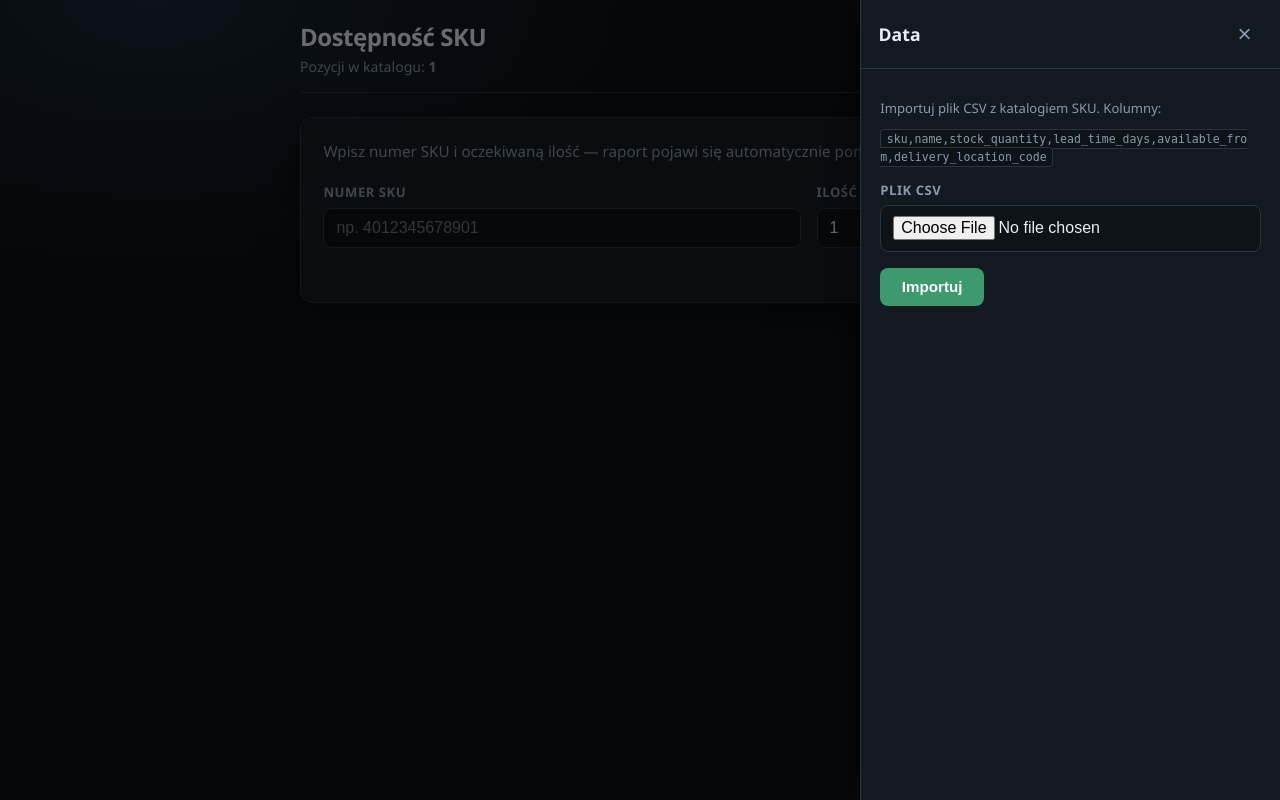
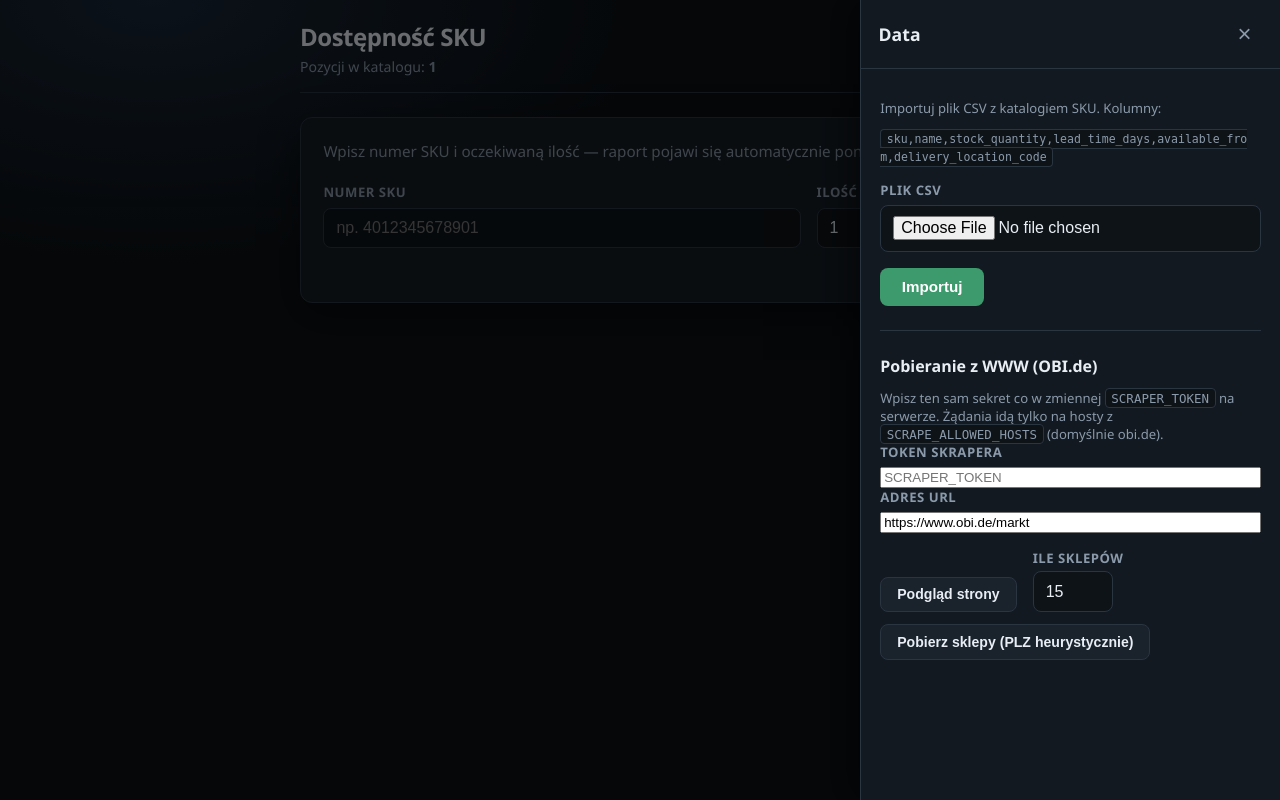
Before and after one commit to Leadyou/hornbach-sku, a Python web app: template backend/templates/index.html in a window 1280 px wide, after a click on "Data". Run offline with Jinja, Linux system fonts and the light colour scheme; the template is opened without the code that fills it: most values are stand-ins (such as "Sample title", 1, 10 or a date in 2020).

Commit message:
Skraper WWW: OBI.de (lista sklepów, podgląd URL), token SCRAPER_TOKEN, skrypt CSV.
Made-with: Cursor

```diff
--- /dev/null
+++ b/backend/scrape/__init__.py
@@ -0,0 +1 @@
+"""Pobieranie i parsowanie HTML z zewnętrznych stron (np. OBI.de) — tylko dozwolone hosty."""
--- a/backend/templates/index.html
+++ b/backend/templates/index.html
@@ -55,12 +55,40 @@
           <button type="submit" class="btn-primary">Importuj</button>
         </form>
         <div id="import-result" class="import-result" hidden></div>
+
+        <hr class="drawer-divider" />
+        <section class="drawer-section">
+          <h3 class="drawer-h3">Pobieranie z WWW (OBI.de)</h3>
+          {% if scraper_enabled %}
+          <p class="hint">Wpisz ten sam sekret co w zmiennej <code>SCRAPER_TOKEN</code> na serwerze. Żądania idą tylko na hosty z <code>SCRAPE_ALLOWED_HOSTS</code> (domyślnie obi.de).</p>
+          <label class="field">
+            <span class="field-label">Token skrapera</span>
+            <input id="scraper-token" type="password" autocomplete="off" placeholder="SCRAPER_TOKEN" />
+          </label>
+          <label class="field">
+            <span class="field-label">Adres URL</span>
+            <input id="scraper-url" type="url" value="https://www.obi.de/markt" />
+          </label>
+          <div class="scraper-actions">
+            <button type="button" class="btn-secondary" id="btn-scrape-preview">Podgląd strony</button>
+            <label class="inline-limit">
+              <span class="field-label">Ile sklepów</span>
+              <input id="scraper-limit" type="number" min="1" max="500" value="15" />
+            </label>
+            <button type="button" class="btn-secondary" id="btn-scrape-markets">Pobierz sklepy (PLZ heurystycznie)</button>
+          </div>
+          <pre id="scrape-out" class="scrape-out" hidden></pre>
+          {% else %}
+          <p class="hint">Ta sekcja jest wyłączona, dopóki nie ustawisz na serwerze zmiennej <code>SCRAPER_TOKEN</code> (np. w Vercel / .env). Chroni to przed nieautoryzowanym pobieraniem stron z Twojej aplikacji.</p>
+          {% endif %}
+        </section>
       </div>
     </aside>
   </div>
 
   <script>
 (function () {
+  const scraperEnabled = {{ scraper_enabled | tojson }};
   const sku = document.getElementById("inp-sku");
   const qty = document.getElementById("inp-qty");
   const report = document.getElementById("report");
@@ -216,6 +244,75 @@
       importResult.hidden = false;
     }
   });
+
+  if (scraperEnabled) {
+    const tok = document.getElementById("scraper-token");
+    const urlIn = document.getElementById("scraper-url");
+    const lim = document.getElementById("scraper-limit");
+    const out = document.getElementById("scrape-out");
+    const key = "hornbach_scraper_token";
+    try {
+      tok.value = sessionStorage.getItem(key) || "";
+    } catch (e) {}
+    tok.addEventListener("change", function () {
+      try {
+        sessionStorage.setItem(key, tok.value);
+      } catch (e) {}
+    });
+
+    function showScrape(obj) {
+      out.textContent = JSON.stringify(obj, null, 2);
+      out.hidden = false;
+    }
+
+    document.getElementById("btn-scrape-preview").addEventListener("click", async function () {
+      const token = (tok.value || "").trim();
+      const url = (urlIn.value || "").trim();
+      if (!token) {
+        alert("Wpisz token.");
+        return;
+      }
+      out.hidden = true;
+      try {
+        const res = await fetch("/api/scrape/preview", {
+          method: "POST",
+          headers: {
+            "Content-Type": "application/json",
+            "X-Scraper-Token": token,
+          },
+          body: JSON.stringify({ url: url }),
+        });
+        const data = await res.json();
+        showScrape(data);
+      } catch (e) {
+        showScrape({ ok: false, message: String(e) });
+      }
+    });
+
+    document.getElementById("btn-scrape-markets").addEventListener("click", async function () {
+      const token = (tok.value || "").trim();
+      const n = parseInt(String(lim.value || "15"), 10);
+      if (!token) {
+        alert("Wpisz token.");
+        return;
+      }
+      out.hidden = true;
+      try {
+        const res = await fetch("/api/scrape/obi/markets", {
+          method: "POST",
+          headers: {
+            "Content-Type": "application/json",
+            "X-Scraper-Token": token,
+          },
+          body: JSON.stringify({ limit: n, delay_sec: 0.35 }),
+        });
+        const data = await res.json();
+        showScrape(data);
+      } catch (e) {
+        showScrape({ ok: false, message: String(e) });
+      }
+    });
+  }
 })();
   </script>
 </body>
--- a/public/static/style.css
+++ b/public/static/style.css
@@ -339,6 +339,70 @@ input:focus {
   font-size: 0.85rem;
 }
 
+.drawer-divider {
+  border: none;
+  border-top: 1px solid var(--border);
+  margin: 1.5rem 0;
+}
+
+.drawer-section {
+  margin-top: 0.5rem;
+}
+
+.drawer-h3 {
+  margin: 0 0 0.75rem;
+  font-size: 1rem;
+  font-weight: 600;
+}
+
+.btn-secondary {
+  padding: 0.55rem 1rem;
+  border-radius: 8px;
+  border: 1px solid var(--border);
+  background: #1a222c;
+  color: var(--text);
+  font-size: 0.88rem;
+  font-weight: 600;
+  cursor: pointer;
+}
+
+.btn-secondary:hover {
+  border-color: var(--accent-dim);
+}
+
+.scraper-actions {
+  display: flex;
+  flex-wrap: wrap;
+  align-items: flex-end;
+  gap: 0.75rem 1rem;
+  margin-top: 1rem;
+}
+
+.inline-limit {
+  display: flex;
+  flex-direction: column;
+  gap: 0.25rem;
+}
+
+.inline-limit input {
+  width: 5rem;
+}
+
+.scrape-out {
+  margin-top: 1rem;
+  padding: 0.85rem;
+  max-height: 280px;
+  overflow: auto;
+  font-size: 0.75rem;
+  line-height: 1.4;
+  background: #0a0e12;
+  border: 1px solid var(--border);
+  border-radius: 8px;
+  color: #c5d4e0;
+  white-space: pre-wrap;
+  word-break: break-word;
+}
+
 code {
   font-size: 0.78rem;
   background: #0e1318;
--- a/pyproject.toml
+++ b/pyproject.toml
@@ -9,4 +9,5 @@ dependencies = [
   "python-multipart==0.0.17",
   "supabase==2.11.0",
   "python-dotenv==1.0.1",
+  "httpx==0.28.1",
 ]
--- a/requirements.txt
+++ b/requirements.txt
@@ -4,3 +4,4 @@ jinja2==3.1.4
 python-multipart==0.0.17
 supabase==2.11.0
 python-dotenv==1.0.1
+httpx==0.28.1
```
Also changed, not shown: backend/main.py (+83 -1 lines), backend/scrape/allowlist.py (added, +23 -0 lines), backend/scrape/extract_html.py (added, +75 -0 lines), backend/scrape/fetch_html.py (added, +23 -0 lines), backend/scrape/obi_catalog.py (added, +47 -0 lines), scripts/export_obi_markets.py (added, +47 -0 lines), 1 other file.
